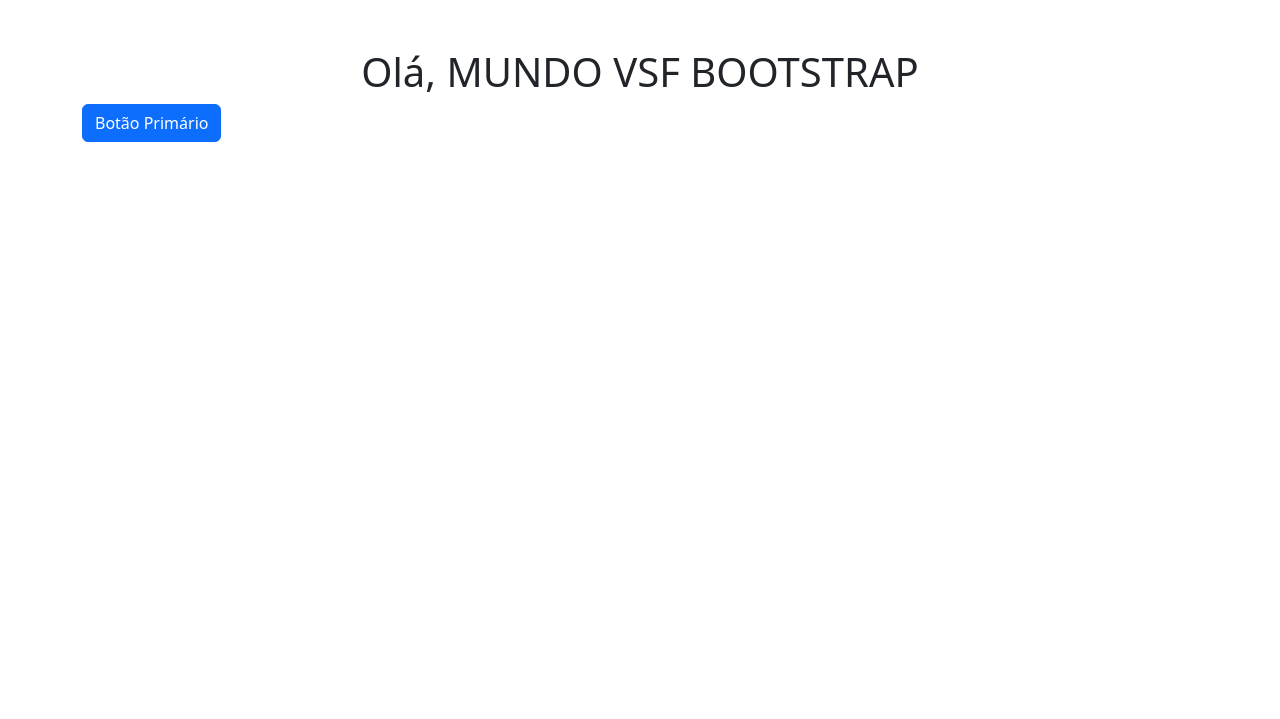
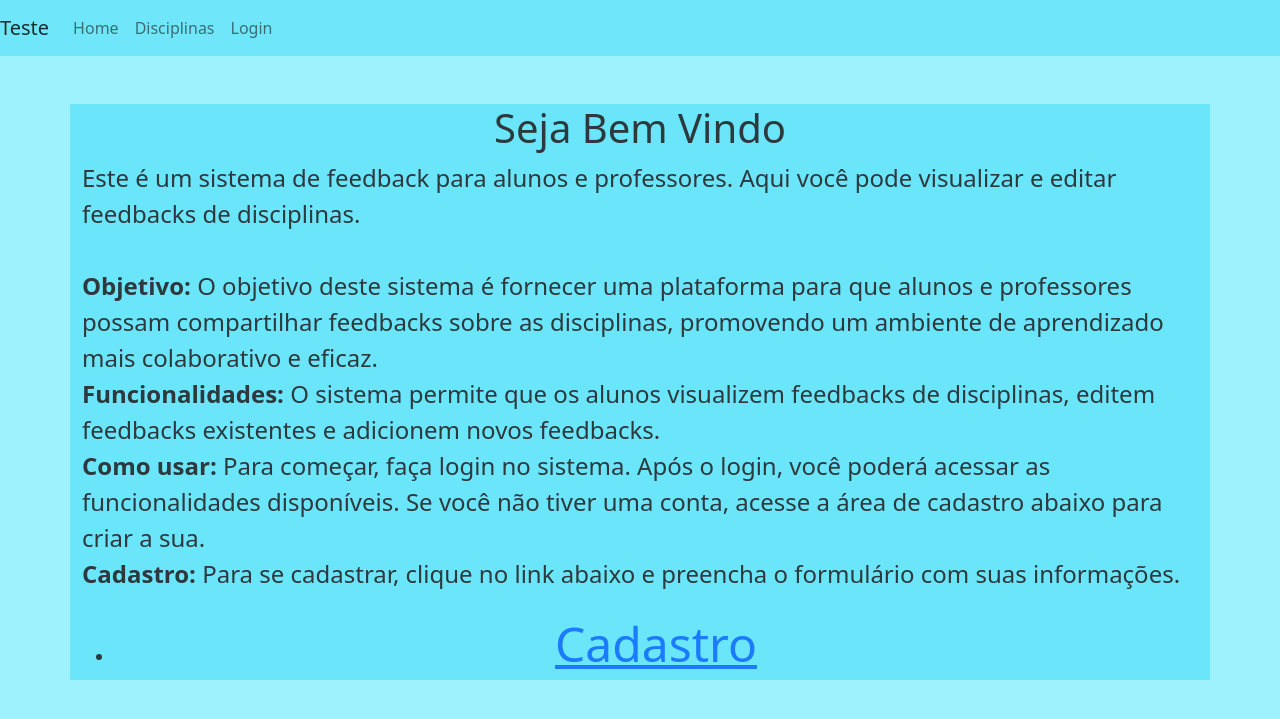
Before and after one commit to Luizbernardi/WebFeedback, a Django app: page / in a window 1280 px wide. Shown: the top 719 px of the page. Run offline with Django 5.2, Linux system fonts and the light colour scheme.

Commit message:
Alteração das páginas HTML e criação da NavBar

```diff
--- a/feedback/templates/pages/home.html
+++ b/feedback/templates/pages/home.html
@@ -1,10 +1,36 @@
-{% extends 'pages/includes/base.html' %}
-{% block title %}
-Home
+{% extends 'pages/includes/base.html' %} {% block title %} Home {% endblock %}
+{% block content %} {% include 'pages/includes/navbar.html' %}
+
+<div class="container mt-5" style="background-color: #65e4fa">
+  <h1 class="text-center">Seja Bem Vindo</h1>
+  <p class="description" style="text-align: left; font-size: 24px">
+    Este é um sistema de feedback para alunos e professores. Aqui você pode
+    visualizar e editar feedbacks de disciplinas.
+    <br />
+    <br />
+    <strong>Objetivo:</strong> O objetivo deste sistema é fornecer uma
+    plataforma para que alunos e professores possam compartilhar feedbacks sobre
+    as disciplinas, promovendo um ambiente de aprendizado mais colaborativo e
+    eficaz.
+    <br />
+    <strong>Funcionalidades:</strong> O sistema permite que os alunos visualizem
+    feedbacks de disciplinas, editem feedbacks existentes e adicionem novos
+    feedbacks.
+    <br />
+    <strong>Como usar:</strong> Para começar, faça login no sistema. Após o
+    login, você poderá acessar as funcionalidades disponíveis. Se você não tiver
+    uma conta, acesse a área de cadastro abaixo para criar a sua.
+    <br />
+    <strong>Cadastro:</strong> Para se cadastrar, clique no link abaixo e
+    preencha o formulário com suas informações.
+    <br />
+  </p>
+  <nav class="navigation" style="text-align: center">
+    <ul>
+      <li>
+        <a style="font-size: 48px" href="{% url 'register' %}">Cadastro</a>
+      </li>
+    </ul>
+  </nav>
+</div>
 {% endblock %}
-{% block content %}
-    <div class="container mt-5">
-        <h1 class="text-center">Olá, MUNDO VSF BOOTSTRAP</h1>
-        <button class="btn btn-primary">Botão Primário</button>
-    </div>
-{% endblock %}
--- a/feedback/templates/pages/includes/base.html
+++ b/feedback/templates/pages/includes/base.html
@@ -1,16 +1,17 @@
 <!DOCTYPE html>
 <html lang="en">
-<head>
-    <meta charset="UTF-8">
-    <meta name="viewport" content="width=device-width, initial-scale=1.0">
+  <head>
+    <meta charset="UTF-8" />
+    <meta name="viewport" content="width=device-width, initial-scale=1.0" />
     <title>{% block title %}{% endblock %}</title>
-    <link href="https://cdn.jsdelivr.net/npm/bootstrap@5.3.2/dist/css/bootstrap.min.css" rel="stylesheet">
-</head>
-<body>
-    {% block content %}
-
-    {% endblock %}
+    <link
+      href="https://cdn.jsdelivr.net/npm/bootstrap@5.3.2/dist/css/bootstrap.min.css"
+      rel="stylesheet"
+    />
+  </head>
+  <body style="background-color: #9ef2fd; opacity: 0.9">
+    {% block content %} {% endblock%}
     <script src="https://cdn.jsdelivr.net/npm/@popperjs/core@2.11.8/dist/umd/popper.min.js"></script>
     <script src="https://cdn.jsdelivr.net/npm/bootstrap@5.3.2/dist/js/bootstrap.min.js"></script>
-</body>
+  </body>
 </html>
--- /dev/null
+++ b/feedback/templates/pages/includes/navbar.html
@@ -0,0 +1,40 @@
+<nav
+  class="navbar navbar-expand-lg navbar-light"
+  style="background-color: #65e4fa; opacity: 0.9"
+>
+  <a class="navbar-brand ml-3" href="{% url 'home' %}">Teste</a>
+  <button
+    class="navbar-toggler"
+    type="button"
+    data-toggle="collapse"
+    data-target="#navbarNav"
+    aria-controls="navbarNav"
+    aria-expanded="false"
+    aria-label="Toggle navigation"
+  >
+    <span class="navbar-toggler-icon"></span>
+  </button>
+  <div class="collapse navbar-collapse" id="navbarNav">
+    <ul class="navbar-nav mr-auto">
+      <li class="nav-item active">
+        <a class="nav-link" href="{% url 'home' %}">Home</a>
+      </li>
+      <li class="nav-item">
+        <a class="nav-link" href="{% url 'listagem_disciplina' %}"
+          >Disciplinas</a
+        >
+      </li>
+    </ul>
+    <ul class="navbar-nav ml-auto">
+      {% if not request.user.is_authenticated %}
+      <li class="nav-item">
+        <a class="nav-link" href="{% url 'login' %}">Login</a>
+      </li>
+      {% endif %} {% if request.user.is_authenticated %}
+      <li class="nav-item">
+        <a class="nav-link" href="{% url 'logout' %}">Sair</a>
+      </li>
+      {% endif %}
+    </ul>
+  </div>
+</nav>
```
Also changed, not shown: feedback/templates/pages/lista-disciplina.html (+6 -9 lines).
